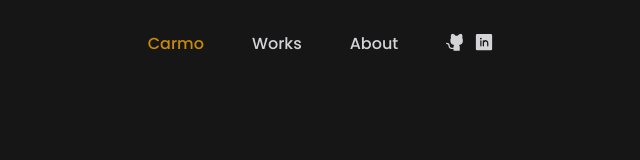
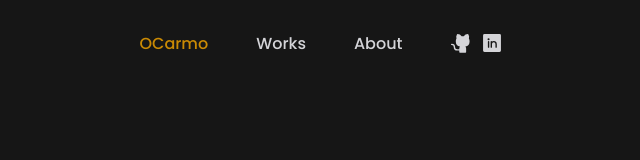
Before and after one commit to OtavioSC/website, a Next.js app: page / in a window 1280 px wide. Shown: the top 160 px of the page, without its empty margins (319-959 px from the left). Built offline with nearby package versions, Linux system fonts and the light colour scheme.

Commit message:
feat: Navbar hover buttons style

```diff
--- a/src/components/navbar/Navbar.tsx
+++ b/src/components/navbar/Navbar.tsx
@@ -1,13 +1,18 @@
 "use client";
 
-import { IconContext, GithubLogo, LinkedinLogo } from "@phosphor-icons/react";
+import {
+  IconContext,
+  GithubLogo,
+  LinkedinLogo,
+  Coffee,
+} from "@phosphor-icons/react";
 import Link from "next/link";
 
 export default function Navbar() {
   return (
     <IconContext.Provider
       value={{
-        size: 20,
+        size: 22,
         weight: "fill",
       }}
     >
@@ -16,7 +21,7 @@ export default function Navbar() {
           <ul className="flex flex-row gap-x-12">
             <li className="text-yellow-600 hover:text-yellow-300 duration-75">
               <h1>
-                <Link href="/">Carmo</Link>
+                <Link href="/">OCarmo</Link>
               </h1>
             </li>
             <li className="hover:text-white duration-75">
@@ -26,8 +31,12 @@ export default function Navbar() {
               <Link href="/about">About</Link>
             </li>
             <li className="flex flex-row gap-x-2">
-              <GithubLogo />
-              <LinkedinLogo />
+              <a href="https://github.com/otaviosc" target="_blank">
+                <GithubLogo />
+              </a>
+              <a href="https://linkedin.com/in/otaviosc" target="_blank">
+                <LinkedinLogo />
+              </a>
             </li>
           </ul>
         </div>
```
